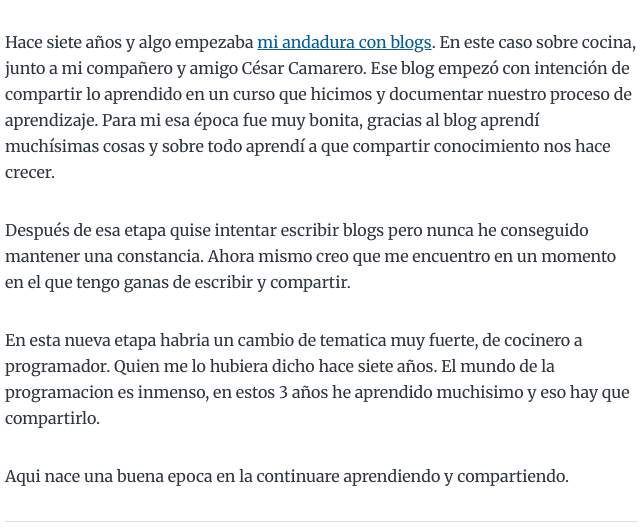
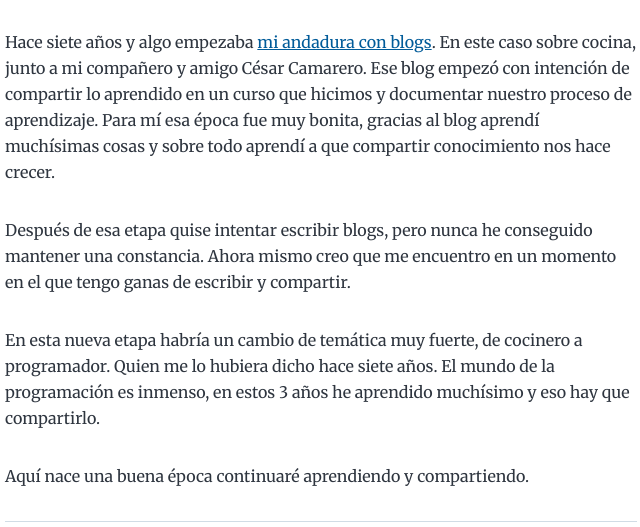
Before and after one commit to trigoporres/itnasBlog, a Gatsby site: page /presentacion/ in a window 1280 px wide. Shown: the part 211-738 px from the top of the page, 319-959 px from the left. Built offline with nearby package versions, Linux system fonts and the light colour scheme; Gatsby itself is replaced by a stand-in of ours.

Commit message:
fix ortografia

```diff
--- a/content/blog/presentacion/index.md
+++ b/content/blog/presentacion/index.md
@@ -7,17 +7,17 @@ description: "Hello World"
 Hace siete años y algo empezaba [mi andadura con blogs](https://tambien2huevosduros.wordpress.com/2013/11/25/presentacion/).
 En este caso sobre cocina, junto a mi compañero y amigo César Camarero. Ese blog
 empezó con intención de compartir lo aprendido en un curso que hicimos y
-documentar nuestro proceso de aprendizaje. Para mi esa época fue muy bonita,
+documentar nuestro proceso de aprendizaje. Para mí esa época fue muy bonita,
 gracias al blog aprendí muchísimas cosas y sobre todo aprendí a que compartir
 conocimiento nos hace crecer.
 
-Después de esa etapa quise intentar escribir blogs pero nunca he conseguido
+Después de esa etapa quise intentar escribir blogs, pero nunca he conseguido
 mantener una constancia. Ahora mismo creo que me encuentro en un momento en el
 que tengo ganas de escribir y compartir.
 
-En esta nueva etapa habria un cambio de tematica muy fuerte, de cocinero a
+En esta nueva etapa habría un cambio de temática muy fuerte, de cocinero a
 programador. Quien me lo hubiera dicho hace siete años. El mundo de la
-programacion es inmenso, en estos 3 años he aprendido muchisimo y eso hay que
+programación es inmenso, en estos 3 años he aprendido muchísimo y eso hay que
 compartirlo.
 
-Aqui nace una buena epoca en la continuare aprendiendo y compartiendo.
+Aquí nace una buena época continuaré aprendiendo y compartiendo.
```
